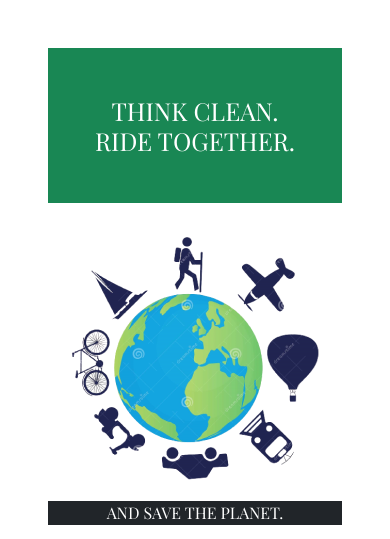
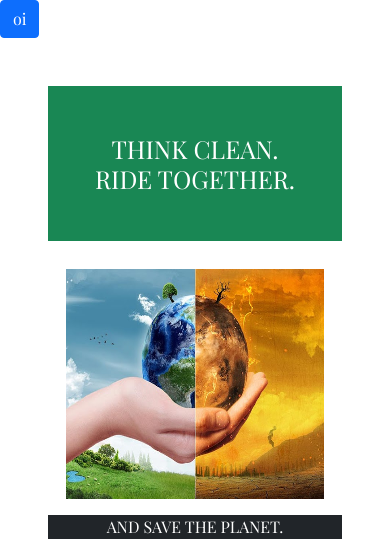
Before and after one commit to XandaoTP/Pj-4, a React (Create React App) app in the folder front-end/: page / in a window 390 px wide. Shown: the top 539 px of the page. Built offline with nearby package versions, Linux system fonts and the light colour scheme; no server answers.

Commit message:
alterar logo e implementa darkmode

```diff
--- a/front-end/src/routes.tsx
+++ b/front-end/src/routes.tsx
@@ -10,7 +10,7 @@ import { SignInView } from "./views/signin";
 export function Routes () {
     return (
         <RDroutes>
-            <Route path='/' element={<Home />} />
+            <Route path='/' element={<Home darkmode={false} getvaluedarkmode={""} />} />
             <Route
             path='/novacarona'
             element={<PrivateRoute>
--- a/front-end/src/views/home/index.tsx
+++ b/front-end/src/views/home/index.tsx
@@ -1,24 +1,35 @@
 import { useSelector } from "react-redux"
 import styled from "styled-components"
-import Logo  from "../../assetes/img/mundo-home.png"
+import Logo  from "../../assetes/img/mudanca-climatica.jpg"
 import { CustomButton } from "../../components/custombutton"
 import { Footer } from "../../components/layout/footer"
 import { selectUserLoggedIn } from "../../store/slices/userSlice"
 import terraviva from "../../assetes/img/terraviva.jpg"
 import terramorta from "../../assetes/img/poluicao.jpg"
 import { useEffect, useState } from "react"
+import { Button } from "react-bootstrap"
 
 type Props = {
   startTransparent?: boolean
+  darkmode: boolean
+  getvaluedarkmode: string
 }
 
-export function Home ({startTransparent = true}: Props) {
-  const [isTransparent, setIsTransparent] = useState(startTransparent)
+export function Home ({startTransparent = true , darkmode = true}: Props) {
+    const [isdarkmode, setDarkmode] = useState(darkmode)
+    const buttonHandler = () => {
+      setDarkmode(darkmode => !darkmode)
+      localStorage.setItem('value', JSON.stringify(isdarkmode))
+    }
+    const getvaluedarkmode = localStorage.getItem('value')
+    const getvaluedarklight = JSON.parse(getvaluedarkmode || '{}')
+    const [isTransparent, setIsTransparent] = useState(startTransparent)
     useEffect(() => {
         const scrollChange = () => {
           const isLowScroll = window.scrollY < 100
           if (startTransparent && isLowScroll !== isTransparent) {
             setIsTransparent(isLowScroll)
+            console.log(isLowScroll)
           }
         }
         window.addEventListener('scroll', scrollChange)
@@ -28,19 +39,20 @@ export function Home ({startTransparent = true}: Props) {
       }, [isTransparent, startTransparent])
   const isUserLoggedIn = useSelector(selectUserLoggedIn)
     return (
-    <main>
+    <main className={!getvaluedarklight ? 'bg-dark' : 'bg-white'}>
+      <Button onClick={buttonHandler}>oi </Button>
       <div className="d-flex justify-content-center flex-column">
         <div className="bg-success mt-5 mb-1 ms-5 me-5 fw-bold">
           <Ppad className="mt-5 text-white bold mb-5 h2">THINK CLEAN.<br/>RIDE TOGETHER.</Ppad>
         </div>
-        <img src={Logo} alt='mundo' width="258px" height='254px'className="d-md-none align-self-center mt-4"/>
+        <img src={Logo} alt='mundo' width="258px" height='230px'className="d-md-none align-self-center mt-4"/>
       </div>
-      <div className="bg-dark mt-3 mb-3 ms-5 me-5">
-          <p className="text-white bold text-center ps-0">AND SAVE THE PLANET.</p>
+      <div className={!getvaluedarklight ? 'bg-white mt-3 mb-3 ms-5 me-5' : 'bg-dark mt-3 mb-3 ms-5 me-5'}>
+          <p className={!getvaluedarklight ? 'text-dark bold text-center ps-0' : 'text-white bold text-center ps-0'}>AND SAVE THE PLANET.</p>
       </div>
       <div className="d-none d-md-flex justify-content-center  ms-5 me-5">
         <img src={terraviva} alt="terraviva" className="img-fluid m-0" />
-        <p className={isTransparent ? 'd-none' : 'd-block' && 'd-md-none d-lg-block bg-secondary mb-0'}>Lorem ipsum dolor sit amet, consectetur adipisicing elit. Adipisci omnis consequuntur doloremque accusamus voluptates, nemo similique deserunt inventore! Facilis ipsum neque nisi temporibus quia ipsam accusamus dicta esse harum repudiandae. Lorem ipsum dolor, sit amet consectetur adipisicing elit. Rerum rem et autem ab eos architecto sint deleniti iure. Maiores doloremque molestiae saepe nulla vitae dignissimos officia quaerat perspiciatis numquam harum? Lorem ipsum dolor sit amet consectetur adipisicing elit. Fugiat maiores, quia quasi culpa doloribus rem vero! Hic cupiditate accusantium ullam corporis in iure quam. Vero dicta aliquid deleniti iste obcaecati!</p>
+        <Imganimation className={isTransparent ? 'd-none' : 'd-block' && 'd-md-none d-lg-block bg-secondary mb-0'}>Lorem ipsum dolor sit amet, consectetur adipisicing elit. Adipisci omnis consequuntur doloremque accusamus voluptates, nemo similique deserunt inventore! Facilis ipsum neque nisi temporibus quia ipsam accusamus dicta esse harum repudiandae. Lorem ipsum dolor, sit amet consectetur adipisicing elit. Rerum rem et autem ab eos architecto sint deleniti iure. Maiores doloremque molestiae saepe nulla vitae dignissimos officia quaerat perspiciatis numquam harum? Lorem ipsum dolor sit amet consectetur adipisicing elit. Fugiat maiores, quia quasi culpa doloribus rem vero! Hic cupiditate accusantium ullam corporis in iure quam. Vero dicta aliquid deleniti iste obcaecati!</Imganimation>
         <img src={terramorta}  alt="terraviva" className="img-fluid" />
       </div>
       {isUserLoggedIn ? (
@@ -119,3 +131,7 @@ const Ppad = styled.div`
 text-align: center;
 vertical-align: middle;
 `
+
+const Imganimation = styled.p`
+  transition: all .3s linear;
+`
```
